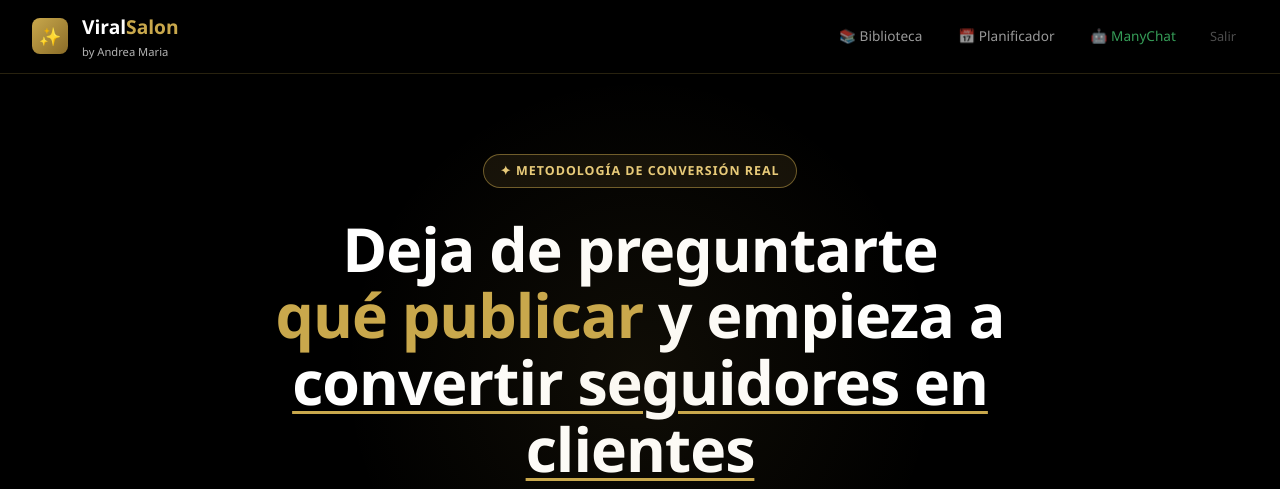
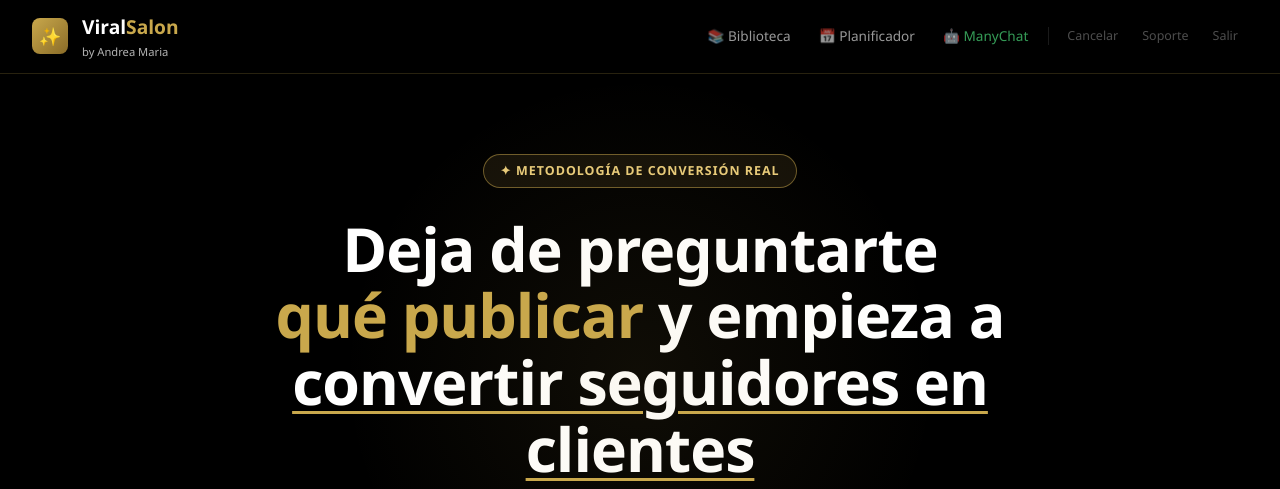
Before and after one commit to andreamariamlg-eng/viralsalon, a Flask app: template templates/index.html in a window 1280 px wide. Shown: the top 489 px of the page. Run offline with Flask 3, Linux system fonts and the light colour scheme; the template is opened without the code that fills it, so the values that code supplies are empty.

Commit message:
Update index.html

```diff
--- a/templates/index.html
+++ b/templates/index.html
@@ -22,6 +22,28 @@ body { font-family:'Segoe UI',system-ui,sans-serif; background:var(--black); col
 .logo-text { font-size:1.2rem; font-weight:800; }
 .logo-text span { color:var(--gold); }
 .logo-by { font-size:0.7rem; color:var(--white-dim); }
+
+/* ── HAMBURGER NAV ── */
+.nav-desktop { display:flex; align-items:center; gap:4px; }
+.nav-sep { width:1px; height:18px; background:rgba(255,255,255,0.1); display:inline-block; margin:0 4px; }
+.hamburger { display:none; flex-direction:column; gap:5px; cursor:pointer; padding:8px; background:none; border:none; }
+.hamburger span { display:block; width:22px; height:2px; background:var(--white-dim); border-radius:2px; transition:all 0.3s; }
+.hamburger.open span:nth-child(1) { transform:translateY(7px) rotate(45deg); }
+.hamburger.open span:nth-child(2) { opacity:0; }
+.hamburger.open span:nth-child(3) { transform:translateY(-7px) rotate(-45deg); }
+.nav-mobile { display:none; position:fixed; top:60px; left:0; right:0; background:var(--black3); border-bottom:1px solid var(--border); padding:12px 20px; flex-direction:column; gap:4px; z-index:998; }
+.nav-mobile.open { display:flex; }
+.nav-mobile a { color:rgba(255,255,255,0.6); text-decoration:none; font-size:0.9rem; padding:10px 14px; border-radius:8px; transition:all 0.2s; display:block; }
+.nav-mobile a:hover { background:rgba(201,168,76,0.1); color:var(--gold); }
+.nav-mobile .nav-sep-h { height:1px; background:rgba(255,255,255,0.08); margin:6px 0; }
+.nav-mobile .nav-cancel { color:rgba(255,100,100,0.5); }
+.nav-mobile .nav-cancel:hover { color:#e87a7a; background:rgba(200,74,74,0.1); }
+.nav-mobile .nav-dim { color:rgba(255,255,255,0.3); }
+@media(max-width:700px) {
+  .topbar { padding:12px 20px; position:relative; }
+  .nav-desktop { display:none; }
+  .hamburger { display:flex; }
+}
 
 .hero { background:var(--black); padding:80px 20px 70px; text-align:center; position:relative; overflow:hidden; }
 .hero::before { content:''; position:absolute; top:0; left:50%; transform:translateX(-50%); width:600px; height:600px; background:radial-gradient(circle,rgba(201,168,76,0.08) 0%,transparent 70%); pointer-events:none; }
@@ -191,13 +213,32 @@ textarea { resize:vertical; min-height:78px; }
       <div class="logo-by">by Andrea Maria</div>
     </div>
   </div>
-  <div style="display:flex;align-items:center;gap:8px">
-    <a href="/biblioteca" style="color:rgba(255,255,255,0.6);text-decoration:none;font-size:0.85rem;padding:7px 14px;border-radius:8px;transition:all 0.2s" onmouseover="this.style.color='#C9A84C'" onmouseout="this.style.color='rgba(255,255,255,0.6)'">📚 Biblioteca</a>
-    <a href="/planificador" style="color:rgba(255,255,255,0.6);text-decoration:none;font-size:0.85rem;padding:7px 14px;border-radius:8px;transition:all 0.2s" onmouseover="this.style.color='#C9A84C'" onmouseout="this.style.color='rgba(255,255,255,0.6)'">📅 Planificador</a>
-    <a href="/manychat" style="color:rgba(76,222,124,0.7);text-decoration:none;font-size:0.85rem;padding:7px 14px;border-radius:8px;transition:all 0.2s" onmouseover="this.style.color='#4cde7c'" onmouseout="this.style.color='rgba(76,222,124,0.7)'">🤖 ManyChat</a>
-    <a href="/logout" style="color:rgba(255,255,255,0.3);text-decoration:none;font-size:0.8rem;padding:7px 12px">Salir</a>
+  <!-- Desktop nav -->
+  <div class="nav-desktop">
+    <a href="/biblioteca" style="color:rgba(255,255,255,0.6);text-decoration:none;font-size:0.85rem;padding:7px 12px;border-radius:8px;transition:all 0.2s" onmouseover="this.style.color='#C9A84C'" onmouseout="this.style.color='rgba(255,255,255,0.6)'">📚 Biblioteca</a>
+    <a href="/planificador" style="color:rgba(255,255,255,0.6);text-decoration:none;font-size:0.85rem;padding:7px 12px;border-radius:8px;transition:all 0.2s" onmouseover="this.style.color='#C9A84C'" onmouseout="this.style.color='rgba(255,255,255,0.6)'">📅 Planificador</a>
+    <a href="/manychat" style="color:rgba(76,222,124,0.7);text-decoration:none;font-size:0.85rem;padding:7px 12px;border-radius:8px;transition:all 0.2s" onmouseover="this.style.color='#4cde7c'" onmouseout="this.style.color='rgba(76,222,124,0.7)'">🤖 ManyChat</a>
+    <span class="nav-sep"></span>
+    <a href="/cancelar" style="color:rgba(255,255,255,0.3);text-decoration:none;font-size:0.78rem;padding:6px 10px;border-radius:8px;transition:all 0.2s" onmouseover="this.style.color='#e87a7a'" onmouseout="this.style.color='rgba(255,255,255,0.3)'">Cancelar</a>
+    <a href="mailto:hola@andreamariaoficial.es" style="color:rgba(255,255,255,0.3);text-decoration:none;font-size:0.78rem;padding:6px 10px;border-radius:8px;transition:all 0.2s" onmouseover="this.style.color='#C9A84C'" onmouseout="this.style.color='rgba(255,255,255,0.3)'">Soporte</a>
+    <a href="/logout" style="color:rgba(255,255,255,0.3);text-decoration:none;font-size:0.78rem;padding:6px 10px">Salir</a>
   </div>
+  <!-- Hamburger móvil -->
+  <button class="hamburger" id="hamburger" onclick="toggleMenu()" aria-label="Menú">
+    <span></span><span></span><span></span>
+  </button>
 </header>
+<!-- Menú móvil desplegable (fuera del header para posición absoluta) -->
+<nav class="nav-mobile" id="navMobile">
+  <a href="/biblioteca">📚 Biblioteca</a>
+  <a href="/planificador">📅 Planificador</a>
+  <a href="/manychat" style="color:rgba(76,222,124,0.8)">🤖 ManyChat</a>
+  <div class="nav-sep-h"></div>
+  <a href="/cancelar" class="nav-cancel">Cancelar suscripción</a>
+  <a href="mailto:hola@andreamariaoficial.es" class="nav-dim">✉️ Soporte</a>
+  <a href="/logout" class="nav-dim">Salir</a>
+</nav>
+<script>function toggleMenu(){document.getElementById('hamburger').classList.toggle('open');document.getElementById('navMobile').classList.toggle('open')}</script>
 
 <section class="hero">
   <div class="hero-badge">✦ Metodología de Conversión Real</div>
```
